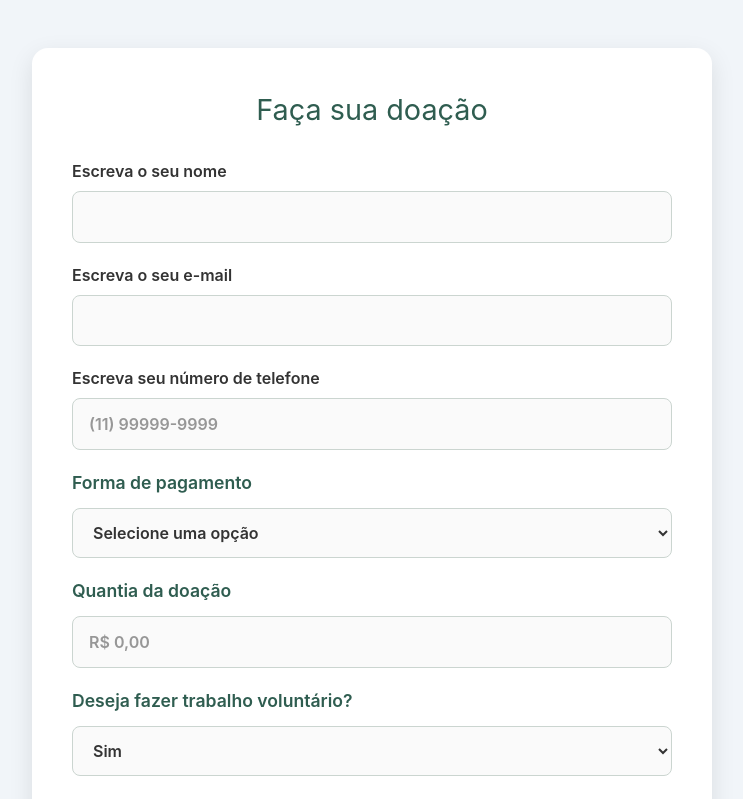
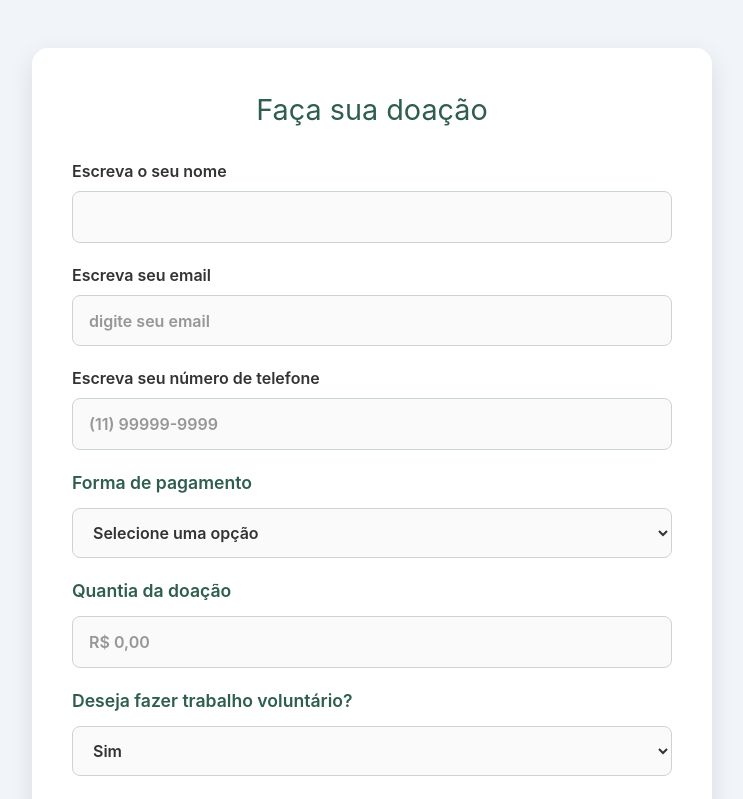
Before and after one commit to tiozinhodomine/Vozes-da-Rua, a React (Vite) app: page /quero-ajudar in a window 1280 px wide. Shown: the top 799 px of the page, without its empty margins (268-1011 px from the left). Built offline with nearby package versions, Linux system fonts and the light colour scheme.

Commit message:
second commit on 17/09/2036

```diff
--- a/src/pages/FormPage/FormPage.tsx
+++ b/src/pages/FormPage/FormPage.tsx
@@ -1,6 +1,20 @@
+import { useState } from "react";
 import styles from "./style.module.css";
 
+function formatPhone(value: string) {
+  const digits = value.replace(/\D/g, "").slice(0, 11);
+
+  if (!digits) return "";
+  if (digits.length <= 2) return `(${digits}`;
+  if (digits.length <= 7) return `(${digits.slice(0, 2)}) ${digits.slice(2)}`;
+
+  return `(${digits.slice(0, 2)}) ${digits.slice(2, 7)}-${digits.slice(7)}`;
+}
+
 export function FormPage() {
+  const [phone, setPhone] = useState("");
+  const [email, setEmail] = useState("");
+
   return (
     <form className={styles.form}>
       <h1 className={styles.title}>Faça sua doação</h1>
@@ -11,18 +25,32 @@ export function FormPage() {
       </label>
 
       <label className={styles.field}>
-        Escreva o seu e-mail
-        <input type="email" required />
+        Escreva seu email
+        <input
+          id="email"
+          name="email"
+          placeholder="digite seu email"
+          pattern="[a-z0-9._%+-]+@[a-z0-9.-]+\.[a-z]{2,}$"
+          type="email"
+          required
+          value={email}
+          inputMode="email"
+          onChange={(event) => setEmail(event.target.value)}
+        />
       </label>
 
-      <label className={styles.field}>
+      <label htmlFor="phone" className={styles.field}>
         Escreva seu número de telefone
         <input
-          autoComplete="tel"
           type="tel"
+          id="phone"
+          name="phone"
+          pattern={String.raw`\([1-9][0-9]\) 9[0-9]{4}-[0-9]{4}`}
           placeholder="(11) 99999-9999"
-          pattern="\([0-9]{2}\) [0-9]{5}-[0-9]{4}"
-          title="Formato esperado: (11) 99999-9999"
+          inputMode="tel"
+          value={phone}
+          onChange={(event) => setPhone(formatPhone(event.target.value))}
+          required
         />
       </label>
 
```
